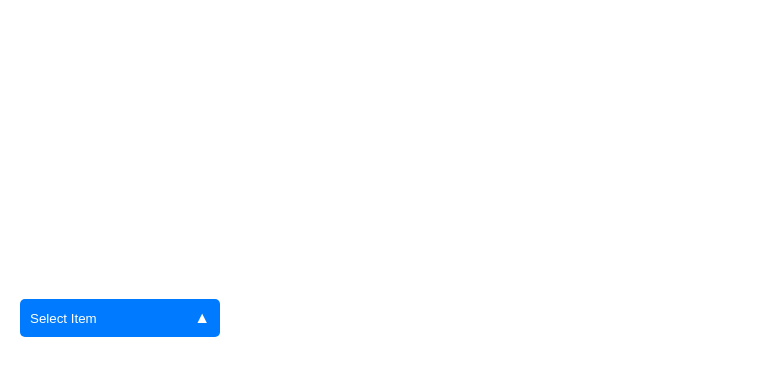
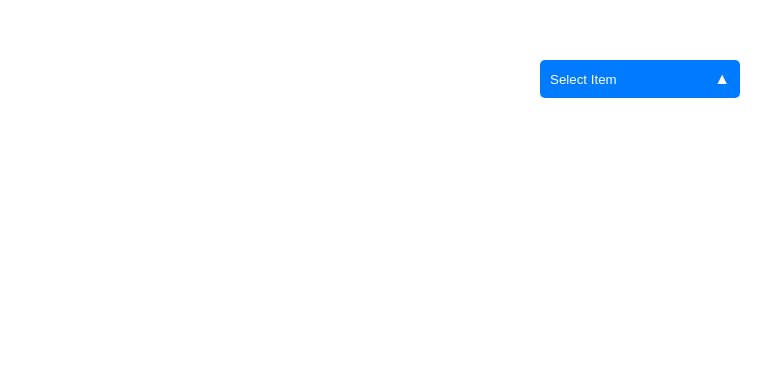
Before and after one commit to Aj-Seven/frontend-projects, a plain HTML site: page custom-dropdown/index.html in a window 1280 px wide. Shown: the part 341-716 px from the top of the page, without its empty margins (0-783 px from the left). Drawn offline with Linux system fonts and the light colour scheme.

Commit message:
(fix)(dropdown): alignment of content

```diff
--- a/custom-dropdown/index.html
+++ b/custom-dropdown/index.html
@@ -10,9 +10,10 @@
         body {
             font-family: 'Roboto', sans-serif;
             margin: 20px;
+            display: flex;
             align-items: center;
-            margin-top: 50%;
-            display: flex;
+            justify-content: center;
+            height: 100vh;
         }
 
         .dropdown {
```
